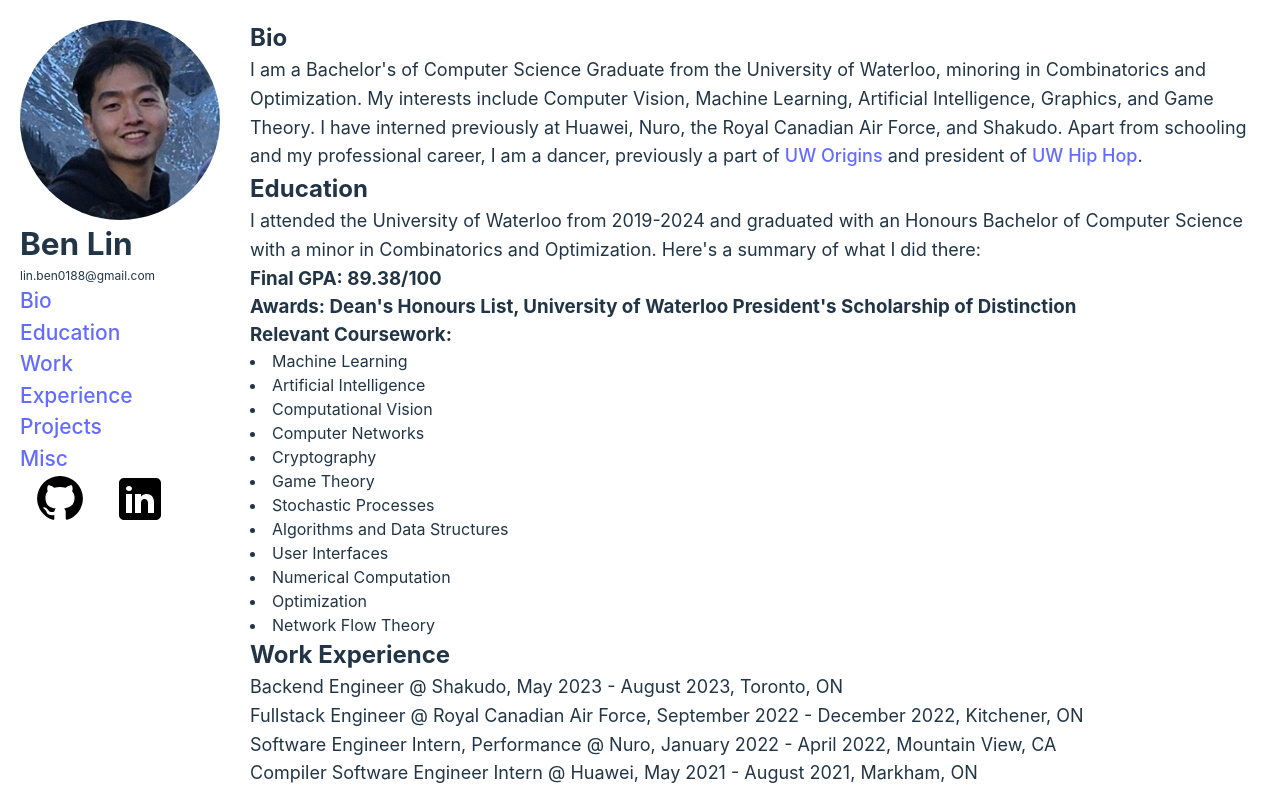
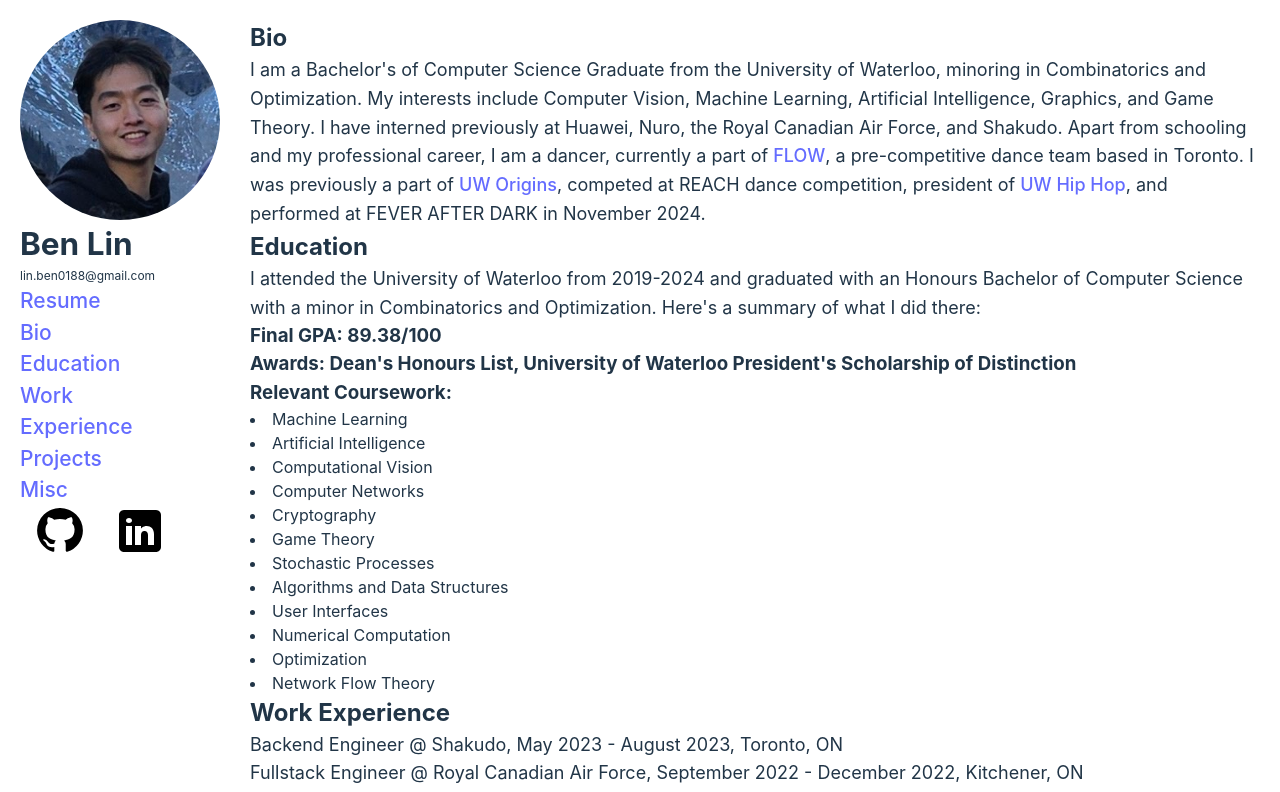
Before and after one commit to benlin1221/benlin1221.github.io, a React (Vite) app: page / in a window 1280 px wide. Shown: the top 792 px of the page. Built offline with nearby package versions, Linux system fonts and the light colour scheme.

Commit message:
added resume

```diff
--- a/src/App.jsx
+++ b/src/App.jsx
@@ -14,7 +14,9 @@ function App() {
               I am a Bachelor's of Computer Science Graduate from the University of Waterloo, minoring in Combinatorics and Optimization.
               My interests include Computer Vision, Machine Learning, Artificial Intelligence, Graphics, and Game Theory.
               I have interned previously at Huawei, Nuro, the Royal Canadian Air Force, and Shakudo.
-              Apart from schooling and my professional career, I am a dancer, previously a part of <a href='https://www.instagram.com/uw.origins/'>UW Origins</a> and president of <a href='https://www.instagram.com/uwhiphop/'>UW Hip Hop</a>.
+              Apart from schooling and my professional career, I am a dancer, currently a part of <a href='https://www.instagram.com/syncflow.co/'>FLOW</a>, a pre-competitive dance team based in Toronto.
+              I was previously a part of <a href='https://www.instagram.com/uw.origins/'>UW Origins</a>, competed at REACH dance competition, president of <a href='https://www.instagram.com/uwhiphop/'>UW Hip Hop</a>,
+              and performed at FEVER AFTER DARK in November 2024.
             </p>
           </section>
           <section id='education'>
--- a/src/ui/sidenav.jsx
+++ b/src/ui/sidenav.jsx
@@ -13,6 +13,7 @@ export default function SideNav() {
       <img src={profile_picture} className='profile-picture'/>
       <h2>Ben Lin</h2>
       <p className='contact-text'>lin.ben0188@gmail.com</p>
+      <a href='resume.pdf'>Resume</a>
       <SideNavLink linktext='bio'>Bio</SideNavLink>
       <SideNavLink linktext='education'>Education</SideNavLink>
       <SideNavLink linktext='work-experience'>Work Experience</SideNavLink>
```
Also changed, not shown: 1 other file (tests, documents, lock files or other folders).
